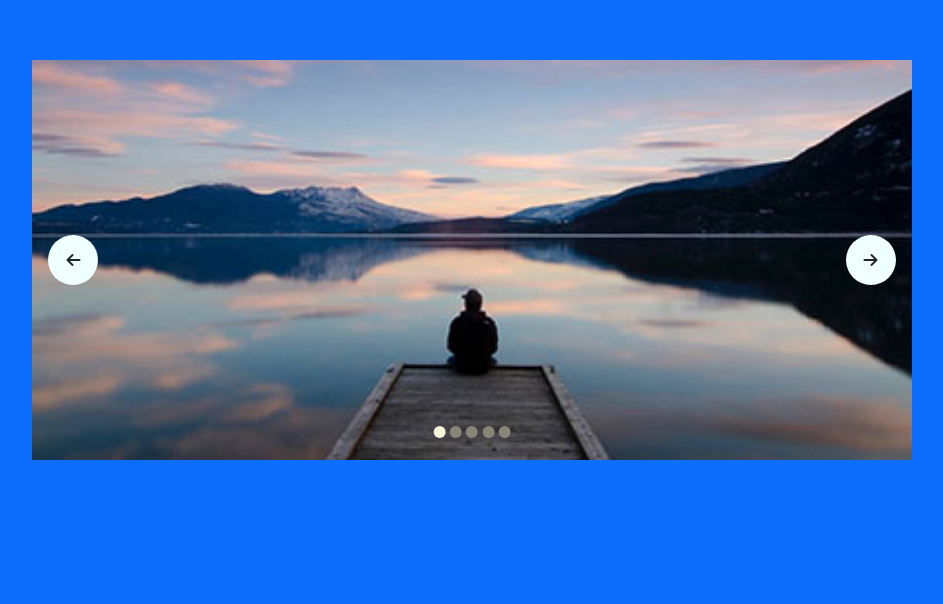
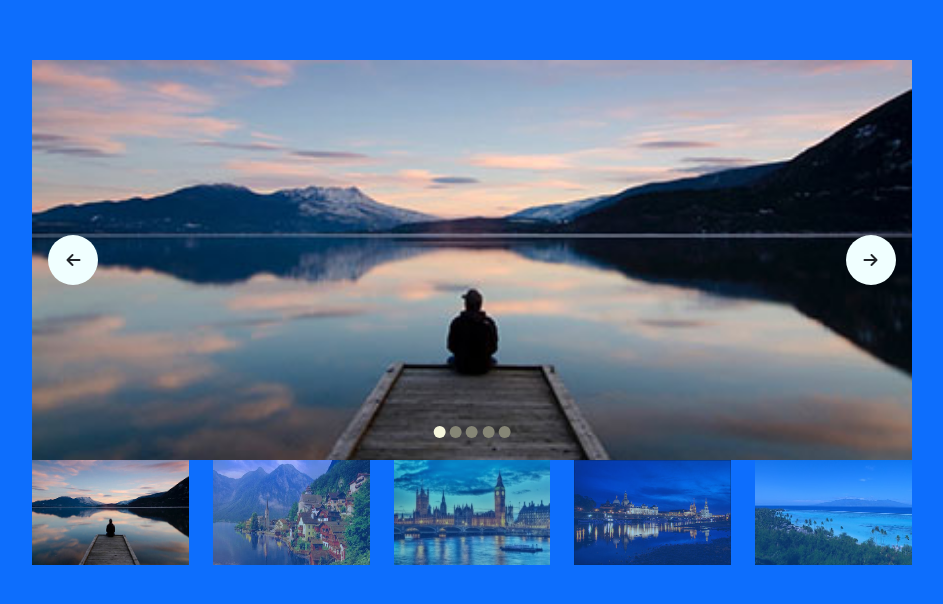
Before and after one commit to LBusnelli27/js-array-carousel, a plain HTML site: page index.html in a window 1280 px wide. Shown: the part 140-744 px from the top of the page, without its empty margins (168-1111 px from the left). Drawn offline with nearby package versions, Linux system fonts and the light colour scheme.

Commit message:
add miniature under the caruosel img

```diff
--- a/css/style.css
+++ b/css/style.css
@@ -56,3 +56,14 @@
 .my-circle.my-active-circle {
     background-color: beige;
 }
+
+
+.my-miniature-item {
+    width: 100%;
+    height: 100%;
+    opacity: 0.6;
+}
+
+.my-opacity-min {
+    opacity: 1;
+}
--- a/index.html
+++ b/index.html
@@ -45,6 +45,27 @@
                     <div class="my-circle"></div>
                     <div class="my-circle"></div>
                 </div>
+
+
+                <div class="my-miniature-container">
+                    <div class="row">
+                        <div class="col">
+                            <img class="my-miniature-item" src="img/01.jpg" alt="Image lake">
+                        </div>
+                        <div class="col">
+                            <img class="my-miniature-item" src="img/02.jpg" alt="Image city lake">
+                        </div>
+                        <div class="col">
+                            <img class="my-miniature-item" src="img/03.jpg" alt="Image London">
+                        </div>
+                        <div class="col">
+                            <img class="my-miniature-item" src="img/04.jpg" alt="Image river night">
+                        </div>
+                        <div class="col">
+                            <img class="my-miniature-item" src="img/05.jpg" alt="Image beach">
+                        </div>
+                    </div>
+                </div>
             </div>
         </div>
     </div>
--- a/js/script.js
+++ b/js/script.js
@@ -1,9 +1,10 @@
 const carouselElements = document.getElementsByClassName('my-carousel-item');
 const bookmarkElements = document.getElementsByClassName('my-circle');
+const miniatureElements = document.getElementsByClassName('my-miniature-item');
 
 carouselElements[0].classList.add('my-active');
 bookmarkElements[0].classList.add('my-active-circle');
-console.log(carouselElements);
+miniatureElements[0].classList.add('my-opacity-min')
 
 
 const prevBtn = document.getElementById('btn-prev');
@@ -14,6 +15,7 @@ let activeElement = 0;
 prevBtn.addEventListener('click', function() {
     carouselElements[activeElement].classList.remove('my-active');
     bookmarkElements[activeElement].classList.remove('my-active-circle');
+    miniatureElements[activeElement].classList.remove('my-opacity-min');
 
     activeElement--;
 
@@ -23,12 +25,14 @@ prevBtn.addEventListener('click', function() {
 
     carouselElements[activeElement].classList.add('my-active');
     bookmarkElements[activeElement].classList.add('my-active-circle');
+    miniatureElements[activeElement].classList.add('my-opacity-min');
 });
 
 
 nextBtn.addEventListener('click', function() {
     carouselElements[activeElement].classList.remove('my-active');
     bookmarkElements[activeElement].classList.remove('my-active-circle');
+    miniatureElements[activeElement].classList.remove('my-opacity-min');
 
     activeElement++;
 
@@ -38,4 +42,5 @@ nextBtn.addEventListener('click', function() {
 
     carouselElements[activeElement].classList.add('my-active');
     bookmarkElements[activeElement].classList.add('my-active-circle');
+    miniatureElements[activeElement].classList.add('my-opacity-min');
 });
```
